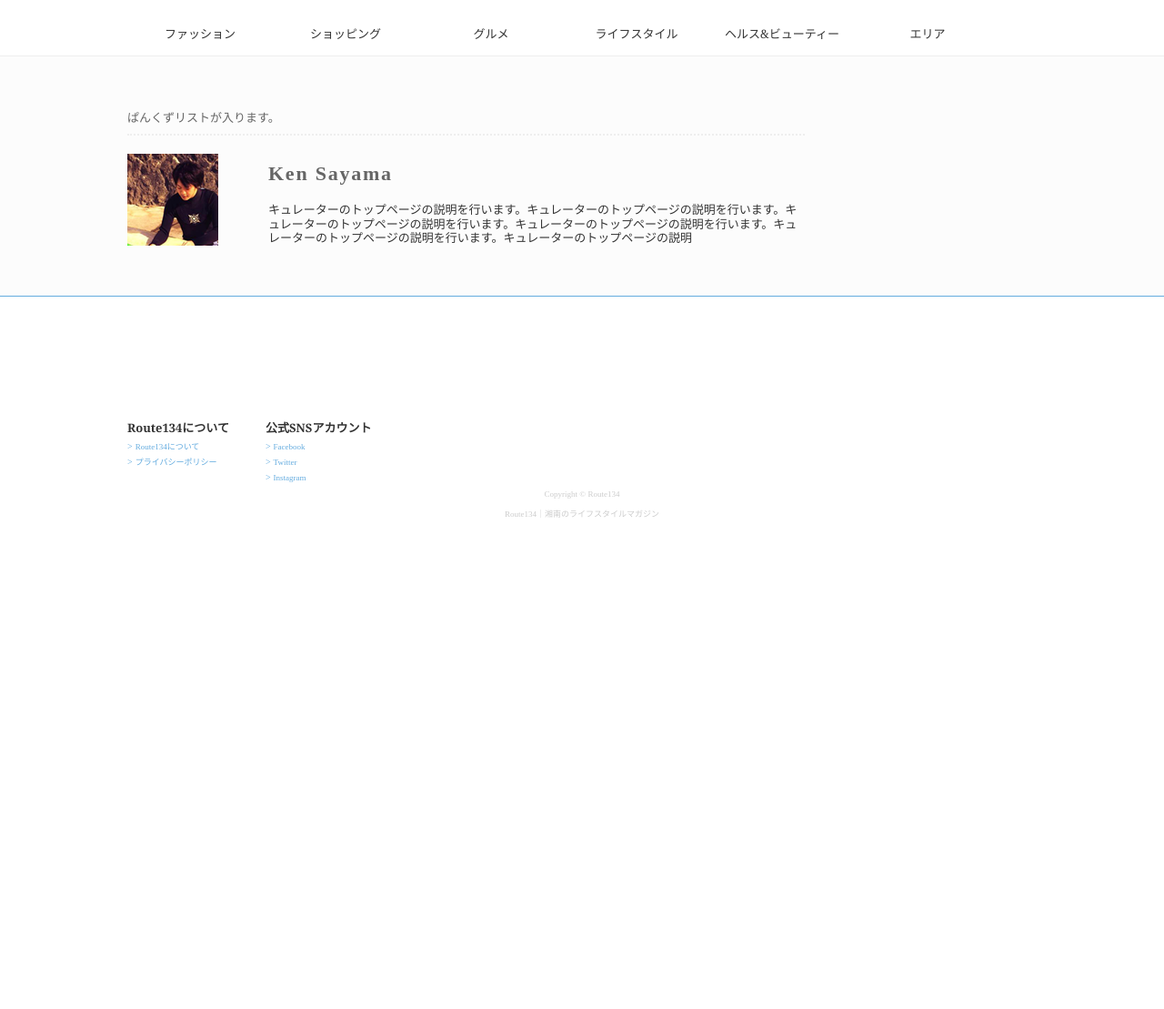
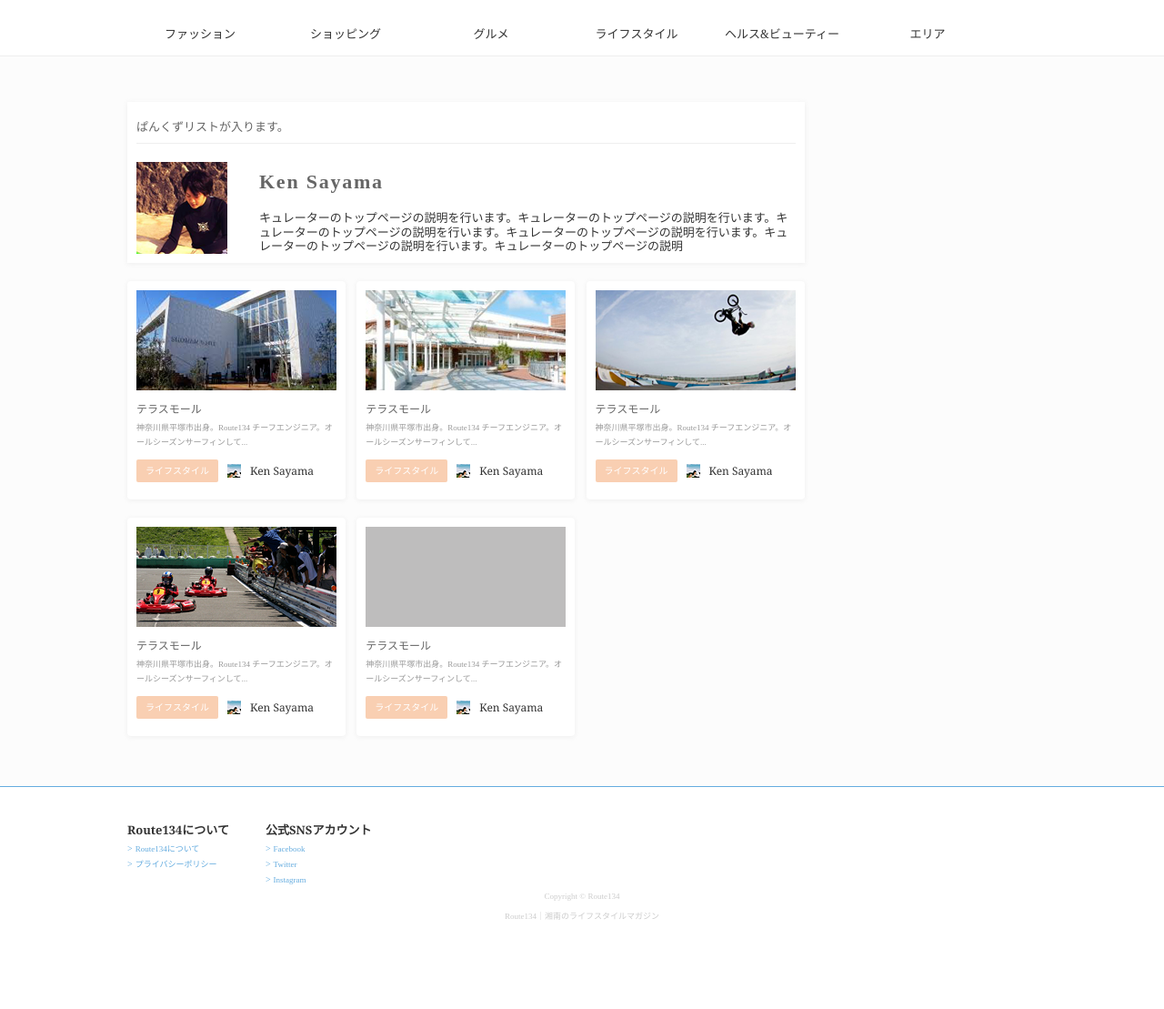
Before and after one commit to project-SY/route134, a PHP site: page /curator.php in a window 1280 px wide. Shown: the part 134-1243 px from the top of the page at 91% size. Before the commit the page ends 703 px from the top, so only its background shows below. Run offline with PHP 8.4, Linux system fonts and the light colour scheme; some libraries are stand-ins or nearby versions.

Commit message:
modified curator.php

```diff
--- a/css/pc.css
+++ b/css/pc.css
@@ -321,11 +321,12 @@
   float: left;
 }
 
-.category-type h6 {
+.category-type span {
   font-size: 10px;
   color: #ffffff;
   font-weight: normal;
   text-align: center;
+  display: block;
 }
 
 .category-author {
@@ -397,10 +398,6 @@
   font-size: 11px;
   font-weight: 500;
   margin-bottom: 10px;
-}
-
-.curators-info-area ul {
-
 }
 
 .curators-info-area ul li {
--- a/css/sub_pc.css
+++ b/css/sub_pc.css
@@ -7,7 +7,7 @@
 }
 
 .border-btm-gray {
-	border-bottom:2px dotted #eeeeee;
+	border-bottom: solid 1px #eeeeee;
 }
 
 #pankuzu {
@@ -287,6 +287,50 @@
 	line-height:2em;
 }
 
+#curator .curator-info-area ul li {
+  width: 240px;
+  height: 240px;
+  border-radius: 4px;
+  background-color:  #ffffff;
+  float: left;
+  margin: 20px 12.25px 0px 0px;
+  box-shadow: 0px 1px 5px 0px rgba(234, 234, 234, 0.75);
+}
+
+#curator .curator-info-area ul li:nth-child(3) {
+  margin: 20px 0px 0px 0px;
+}
+
+
+#curator .curator-info-area ul li a {
+  width: 220px;
+  height: 220px;
+  padding: 10px;
+}
+
+#curator .curator-info-area ul li a .curator-info-area-thumbnail {
+	width: 220px;
+	height: 110px;
+	margin-bottom: 10px;
+}
+
+#curator .curator-info-area ul li a h6 {
+	font-family: YuGo;
+	color:  #666666;
+	font-size: 12px;
+	font-weight: 500;
+	margin-bottom: 5px;
+}
+
+#curator .curator-info-area ul li a p {
+	font-family: YuGo;
+	color:  #999999;
+	font-size: 9px;
+	font-weight: 500;
+	margin-bottom: 10px;
+}
+
+
 
 
 
--- a/curator.php
+++ b/curator.php
@@ -1,7 +1,7 @@
 <?php include('header.php'); ?>
 	<div class="content-width clearfix">
-		<div class="content-column">
-			<div id="curator">
+		<div id="curator" class="content-column">
+			<div class="content-column-block">
 				<div id="pankuzu" class="border-btm-gray">
 					ぱんくずリストが入ります。
 				</div>
@@ -15,7 +15,100 @@
 					</div>
 				</div>
 			</div>
-			<!-- curator end -->
+			<div class="curator-info-area">
+				<ul>
+					<li>
+						<a href="">
+							<img class="curator-info-area-thumbnail" src="./images/pic-curator-post-thumbnail-01.png" alt="">
+							<h6>テラスモール</h6>
+							<p>
+								神奈川県平塚市出身。Route134 チーフエンジニア。オールシーズンサーフィンして...
+							</p>
+							<div class="category-info">
+								<div class="category-type lifestyle">
+									<span>ライフスタイル</span>
+								</div>
+								<div class="category-author">
+									<img src="./images/icon-index-author-thumbnail.png" height="15" width="15" alt="">
+									<h5>Ken Sayama</h5>
+								</div>
+							</div>
+						</a>
+					</li>
+					<li>
+						<a href="">
+							<img class="curator-info-area-thumbnail" src="./images/pic-curator-post-thumbnail-02.png" alt="">
+							<h6>テラスモール</h6>
+							<p>
+								神奈川県平塚市出身。Route134 チーフエンジニア。オールシーズンサーフィンして...
+							</p>
+							<div class="category-info">
+								<div class="category-type lifestyle">
+									<span>ライフスタイル</span>
+								</div>
+								<div class="category-author">
+									<img src="./images/icon-index-author-thumbnail.png" height="15" width="15" alt="">
+									<h5>Ken Sayama</h5>
+								</div>
+							</div>
+						</a>
+					</li>
+					<li>
+						<a href="">
+							<img class="curator-info-area-thumbnail" src="./images/pic-curator-post-thumbnail-03.png" alt="">
+							<h6>テラスモール</h6>
+							<p>
+								神奈川県平塚市出身。Route134 チーフエンジニア。オールシーズンサーフィンして...
+							</p>
+							<div class="category-info">
+								<div class="category-type lifestyle">
+									<span>ライフスタイル</span>
+								</div>
+								<div class="category-author">
+									<img src="./images/icon-index-author-thumbnail.png" height="15" width="15" alt="">
+									<h5>Ken Sayama</h5>
+								</div>
+							</div>
+						</a>
+					</li>
+					<li>
+						<a href="">
+							<img class="curator-info-area-thumbnail" src="./images/pic-curator-post-thumbnail-05.png" alt="">
+							<h6>テラスモール</h6>
+							<p>
+								神奈川県平塚市出身。Route134 チーフエンジニア。オールシーズンサーフィンして...
+							</p>
+							<div class="category-info">
+								<div class="category-type lifestyle">
+									<span>ライフスタイル</span>
+								</div>
+								<div class="category-author">
+									<img src="./images/icon-index-author-thumbnail.png" height="15" width="15" alt="">
+									<h5>Ken Sayama</h5>
+								</div>
+							</div>
+						</a>
+					</li>
+					<li>
+						<a href="">
+							<img class="curator-info-area-thumbnail" src="./images/pic-curator-post-thumbnail-06.png" alt="">
+							<h6>テラスモール</h6>
+							<p>
+								神奈川県平塚市出身。Route134 チーフエンジニア。オールシーズンサーフィンして...
+							</p>
+							<div class="category-info">
+								<div class="category-type lifestyle">
+									<span>ライフスタイル</span>
+								</div>
+								<div class="category-author">
+									<img src="./images/icon-index-author-thumbnail.png" height="15" width="15" alt="">
+									<h5>Ken Sayama</h5>
+								</div>
+							</div>
+						</a>
+					</li>
+				</ul>
+			</div>
 		</div>
 	</div>
 <?php include('footer.php'); ?>
```
Also changed, not shown: index.php (+10 -10 lines).
